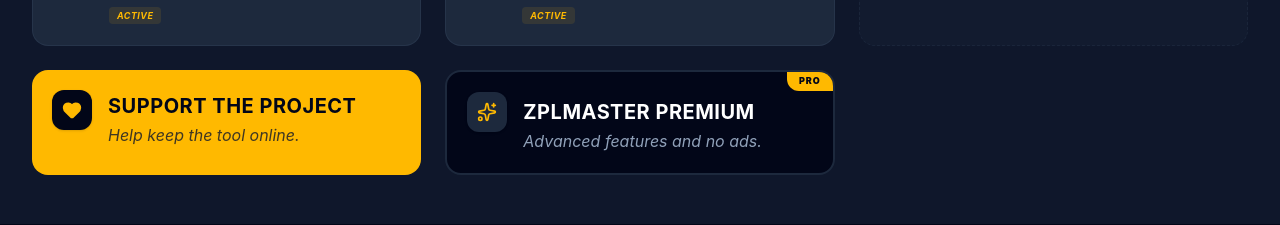
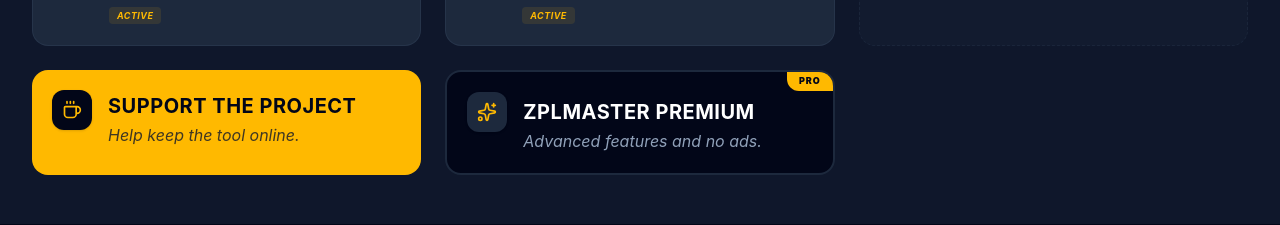
Before and after one commit to maxgalvao-bit/zpl-master-pro, a Next.js app: page /en/tools/validator in a window 1280 px wide. Shown: the part 1926-2151 px from the top of the page. Built offline with nearby package versions, Linux system fonts and the light colour scheme.

Commit message:
feat: buy me a coffee no card Apoie o Projeto

```diff
--- a/src/components/ToolGrid.tsx
+++ b/src/components/ToolGrid.tsx
@@ -1,7 +1,7 @@
 "use client";
 
 import { useTranslations } from "next-intl";
-import { FileText, Zap, CheckCircle2, LayoutGrid, Heart, Sparkles } from "lucide-react";
+import { FileText, Zap, CheckCircle2, LayoutGrid, Heart, Sparkles, Coffee } from "lucide-react";
 import { Link } from "../i18n/routing";
 import { LabelBuilderCard } from "./LabelBuilderCard";
 
@@ -127,9 +127,9 @@
         </div>
 
         {/* Card: Apoie o Projeto */}
-        <div className="bg-amber-400 rounded-2xl p-5 flex items-start gap-4 transition-all hover:shadow-lg hover:shadow-black/20 cursor-pointer hover:bg-amber-300 group">
+        <a href="https://buymeacoffee.com/gmaxsolutions" target="_blank" rel="noopener noreferrer" className="bg-amber-400 rounded-2xl p-5 flex items-start gap-4 transition-all hover:shadow-lg hover:shadow-black/20 cursor-pointer hover:bg-amber-300 group no-underline">
           <div className="p-2.5 bg-slate-950 text-amber-400 rounded-xl group-hover:scale-110 transition-transform shadow-sm">
-            <Heart size={20} fill="currentColor" />
+            <Coffee size={20} />
           </div>
           <div className="flex-1">
             <h3 className="text-base md:text-lg lg:text-xl font-bold text-slate-950 uppercase tracking-wide leading-tight mt-1">
@@ -139,7 +139,7 @@
               {explore("supportDesc")}
             </p>
           </div>
-        </div>
+        </a>
 
         {/* Card: ZPLMaster Premium */}
         <Link href="/premium" className="bg-slate-950 rounded-2xl p-5 border-2 border-slate-800 flex items-start gap-4 transition-all hover:shadow-xl hover:shadow-black/40 cursor-pointer hover:border-amber-400/50 group relative overflow-hidden">
```
